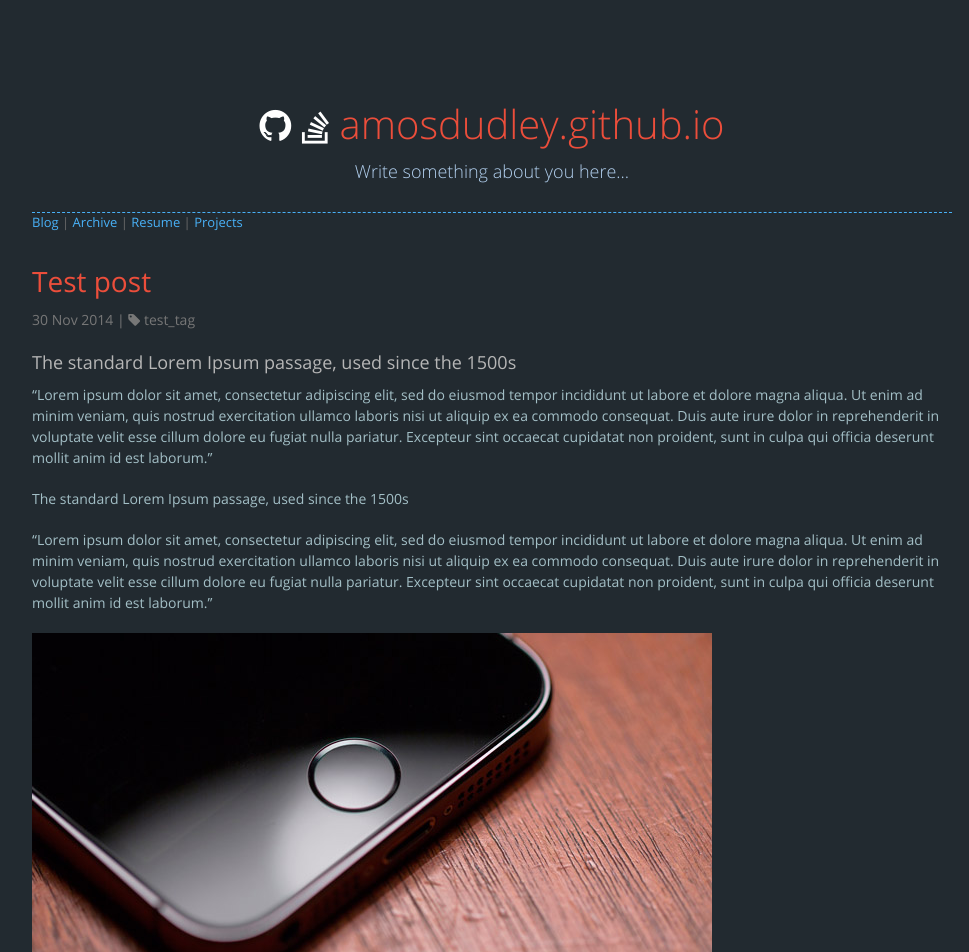
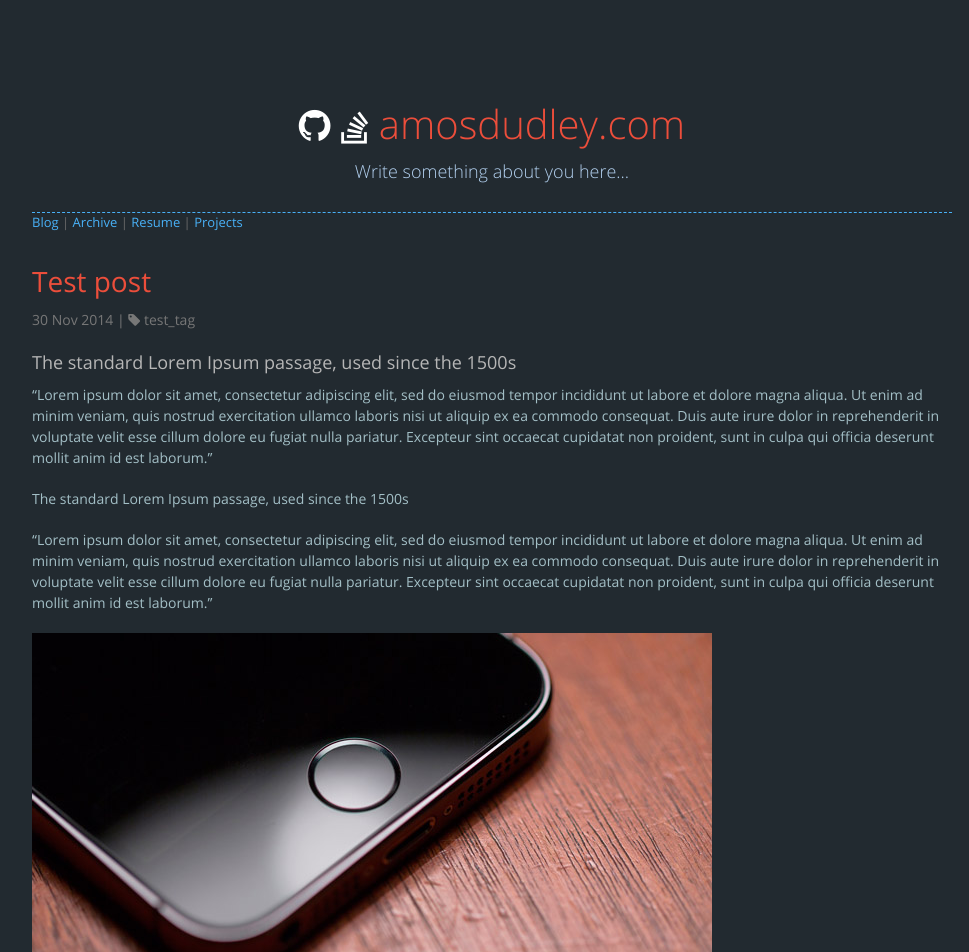
Before and after one commit to amosdudley/weblog, a Jekyll site: the page built from _posts/2014-11-30-testtest.md, in a window 1280 px wide. Shown: the top 952 px of the page, without its empty margins (148-1117 px from the left). Built offline with Jekyll 4.4.1, drawn with Linux system fonts in a browser that asks for light colours; nearby versions of some CDN libraries; comment, search, counter and statistics services are not loaded.

Commit message:
Title URL

```diff
--- a/_includes/title.html
+++ b/_includes/title.html
@@ -8,7 +8,7 @@
       <a id="so-ic" href="{{site.stackoverflow}}"><i class="fa fa-stack-overflow"></i></a>
     {% endunless %}
 
-    <a id="sitename" href="/">amosdudley.github.io</a>
+    <a id="sitename" href="/">amosdudley.com</a>
   </h1>
 
   <!-- Add something about you in p tag-->
```
